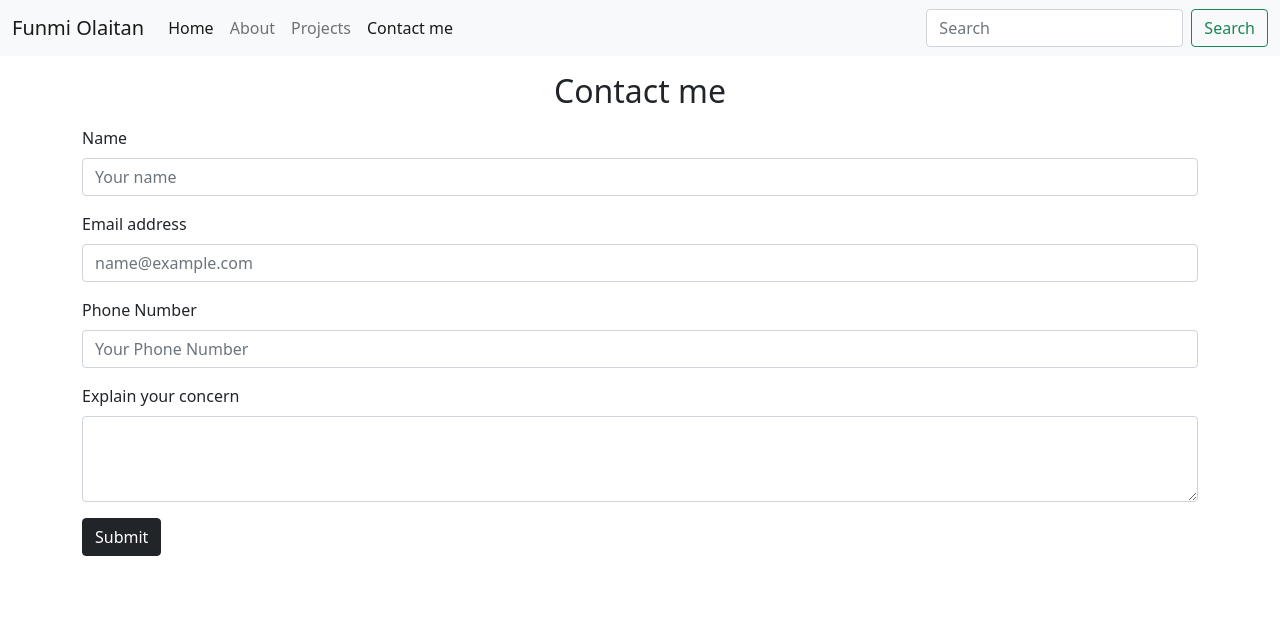
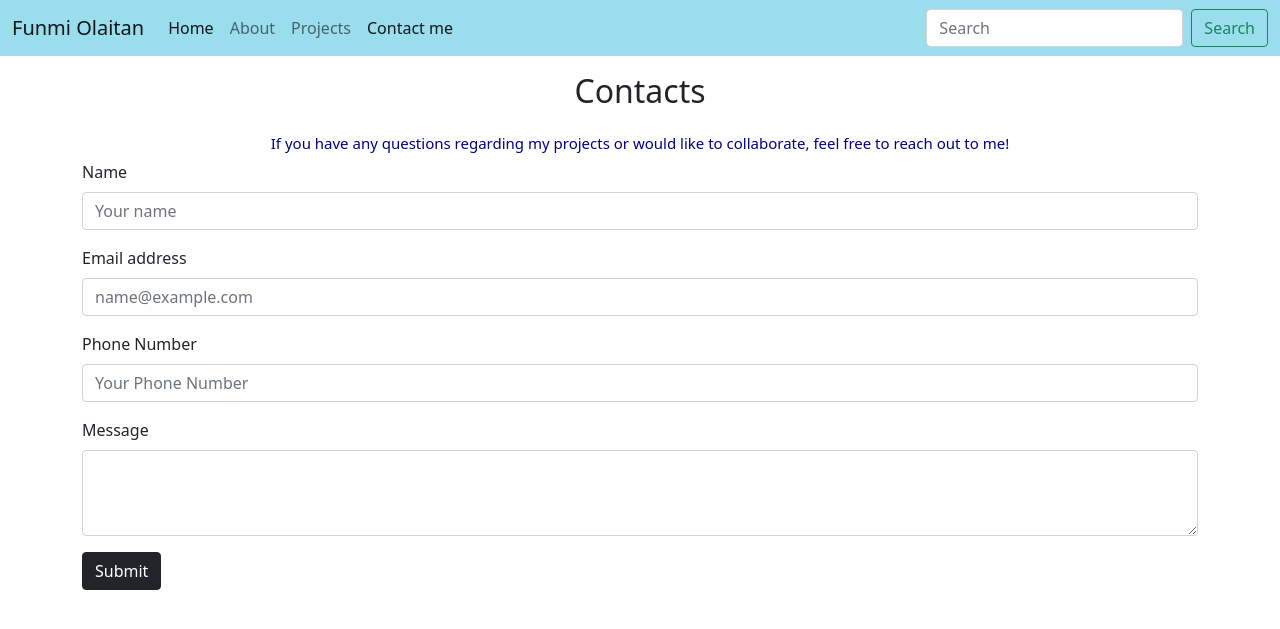
Before and after one commit to FunmiOlaitan/Django-Portfolio-Project, a Django app: page /contact in a window 1280 px wide. Shown: the top 629 px of the page. Run offline with Django 3.2, Linux system fonts and the light colour scheme.

Commit message:
Add navbar color and font color to pages

```diff
--- a/portfolio/templates/contact.html
+++ b/portfolio/templates/contact.html
@@ -8,10 +8,17 @@
     <!-- Bootstrap CSS -->
     <link href="https://cdn.jsdelivr.net/npm/bootstrap@5.0.2/dist/css/bootstrap.min.css" rel="stylesheet" integrity="sha384-EVSTQN3/azprG1Anm3QDgpJLIm9Nao0Yz1ztcQTwFspd3yD65VohhpuuCOmLASjC" crossorigin="anonymous">
 
+    <!-- Custom CSS -->
+    <style>
+      .blue-navbar {
+        background-color: rgb(154, 221, 236) !important;
+      }
+    </style>
+
     <title>Contact</title>
   </head>
   <body>
-    <nav class="navbar navbar-expand-lg navbar-light bg-light">
+    <nav class="navbar navbar-expand-lg navbar-light bg-light blue-navbar">
         <div class="container-fluid">
           <a class="navbar-brand" href="/">Funmi Olaitan</a>
           <button class="navbar-toggler" type="button" data-bs-toggle="collapse" data-bs-target="#navbarSupportedContent" aria-controls="navbarSupportedContent" aria-expanded="false" aria-label="Toggle navigation">
@@ -41,7 +48,12 @@
       </nav>
 
       <div class="container">
-        <h2 class="text-center my-3">Contact me</h2>
+        <h2 class="text-center my-3">Contacts</h2>
+
+        <div class="mt-4 text-center">
+          <h3 style="color: darkblue; font-size: 15px;">If you have any questions regarding my projects or would like to collaborate, feel free to reach out to me!</h3>
+        </div>
+
         <form action="/contact" method="post">
           {% csrf_token %}
           <div class="mb-3">
@@ -60,7 +72,7 @@
           </div>
 
           <div class="mb-3">
-            <label for="exampleFormControlTextarea1" class="form-label">Explain your concern</label>
+            <label for="exampleFormControlTextarea1" class="form-label">Message</label>
             <textarea class="form-control" id="desc" name="desc" rows="3"></textarea>
           </div>
           <button type="submit" class="btn btn-dark">Submit</button>
```
Also changed, not shown: portfolio/templates/about.html (+8 -1 lines), portfolio/templates/home.html (+9 -1 lines), portfolio/templates/projects.html (+8 -1 lines).
